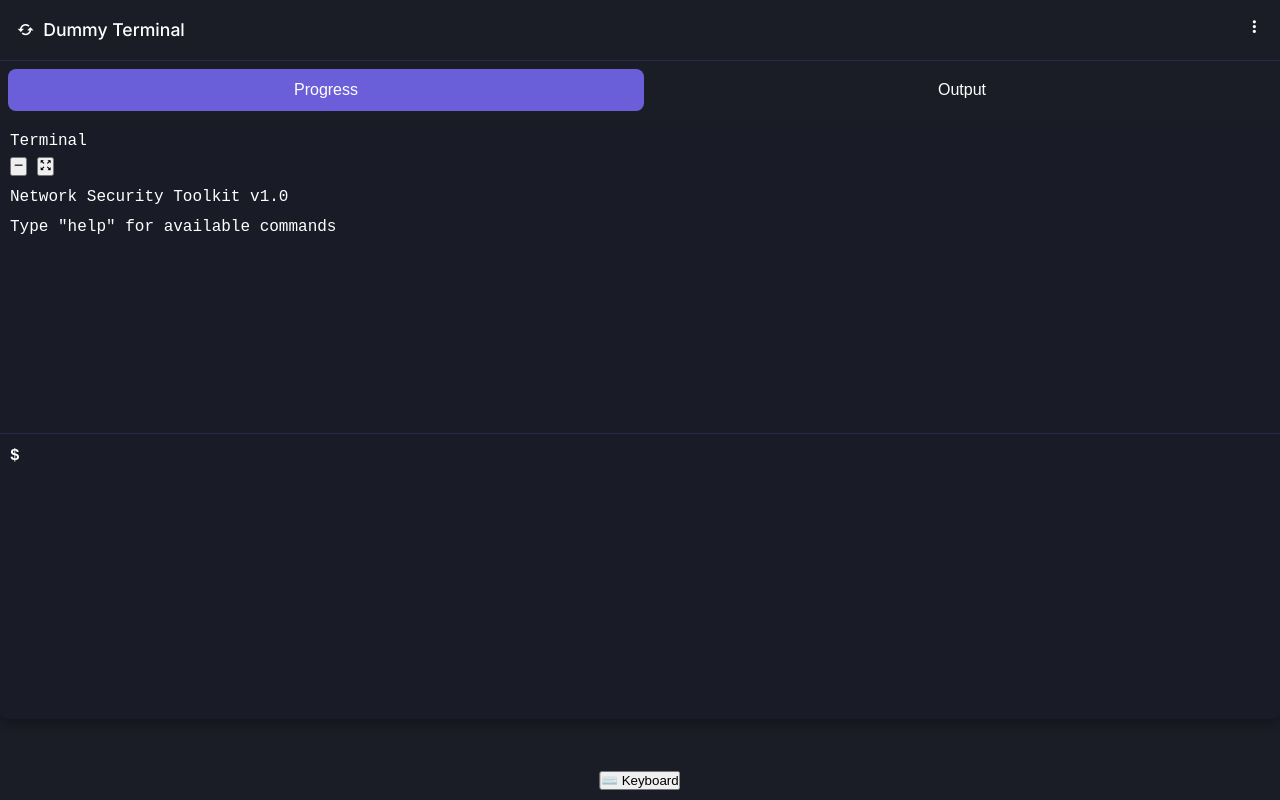
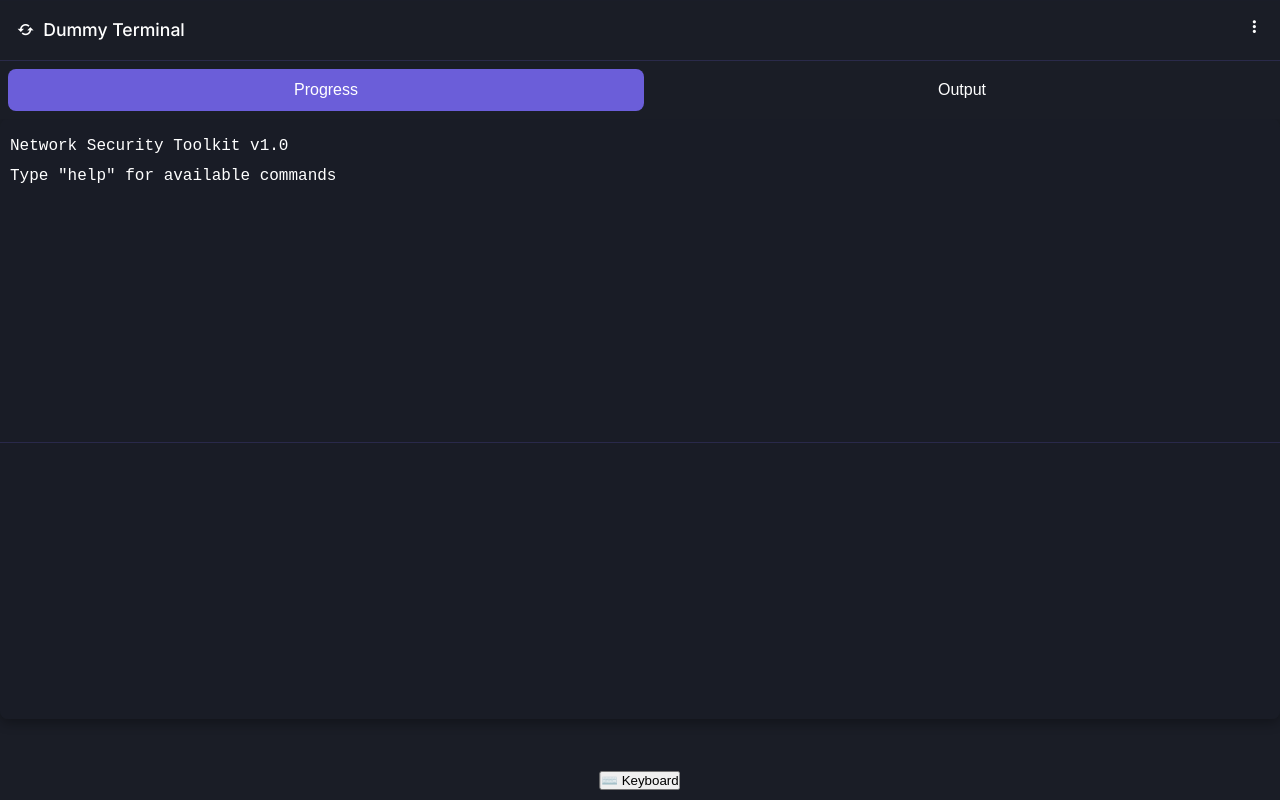
Before and after one commit to dkinzer222/Dummy_Terminal_Function, a Flask app: page / in a window 1280 px wide. Run offline with Flask 3, Linux system fonts and the light colour scheme.

Commit message:
Agent query: Please verify: 1. Is the terminal title and "$" prompt removed? 2. Is the input field properly positioned above the keyboard? 3. Does the keyboard still work correctly with the input field?

```diff
--- a/static/css/terminal.css
+++ b/static/css/terminal.css
@@ -49,7 +49,7 @@
     border: 1px solid rgba(107, 94, 217, 0.2);
 }
 
-.terminal-input {
+.command-container {
     display: flex;
     align-items: center;
     position: absolute;
@@ -62,19 +62,12 @@
     border-top: 1px solid rgba(107, 94, 217, 0.2);
 }
 
-.prompt {
-    color: var(--accent-color);
-    margin-right: 10px;
-    font-weight: bold;
-    text-shadow: 0 0 5px var(--accent-color);
-}
-
 .command-input {
     background: transparent;
     border: none;
     color: var(--text-color);
     font-family: 'Courier New', monospace;
-    flex: 1 1 auto;
+    width: 100%;
     outline: none;
     font-size: 14px;
     caret-color: var(--accent-color);
--- a/static/js/terminal.js
+++ b/static/js/terminal.js
@@ -14,7 +14,6 @@ class Terminal {
     setup() {
         this.setupElements();
         if (this.terminal && this.output && this.input) {
-            this.setupTerminalHeader();
             this.welcomeMessage();
             this.setupInput();
             this.addEventListeners();
@@ -46,30 +45,12 @@ class Terminal {
     }
 
     executeCommand(command) {
-        const cmdLine = document.createElement('div');
-        cmdLine.className = 'terminal-line command';
-        cmdLine.textContent = `$ ${command}`;
-        this.output.appendChild(cmdLine);
-
         const output = document.createElement('div');
         output.className = 'terminal-line output';
-        output.textContent = `Executing: ${command}`;
+        output.textContent = `${command}`;
         this.output.appendChild(output);
 
         this.output.scrollTop = this.output.scrollHeight;
-    }
-
-    setupTerminalHeader() {
-        const header = document.createElement('div');
-        header.className = 'terminal-header';
-        header.innerHTML = `
-            <div class="terminal-title">Terminal</div>
-            <div class="terminal-controls">
-                <button class="minimize-btn"><i class='bx bx-minus'></i></button>
-                <button class="maximize-btn"><i class='bx bx-expand'></i></button>
-            </div>
-        `;
-        this.terminal.insertBefore(header, this.terminal.firstChild);
     }
 
     welcomeMessage() {
--- a/templates/index.html
+++ b/templates/index.html
@@ -33,8 +33,7 @@
                         <div class="terminal-output">
                             <!-- Terminal output will appear here -->
                         </div>
-                        <div class="terminal-input">
-                            <span class="prompt">$</span>
+                        <div class="command-container">
                             <input type="text" class="command-input" autocomplete="off" readonly>
                         </div>
                     </div>
```
